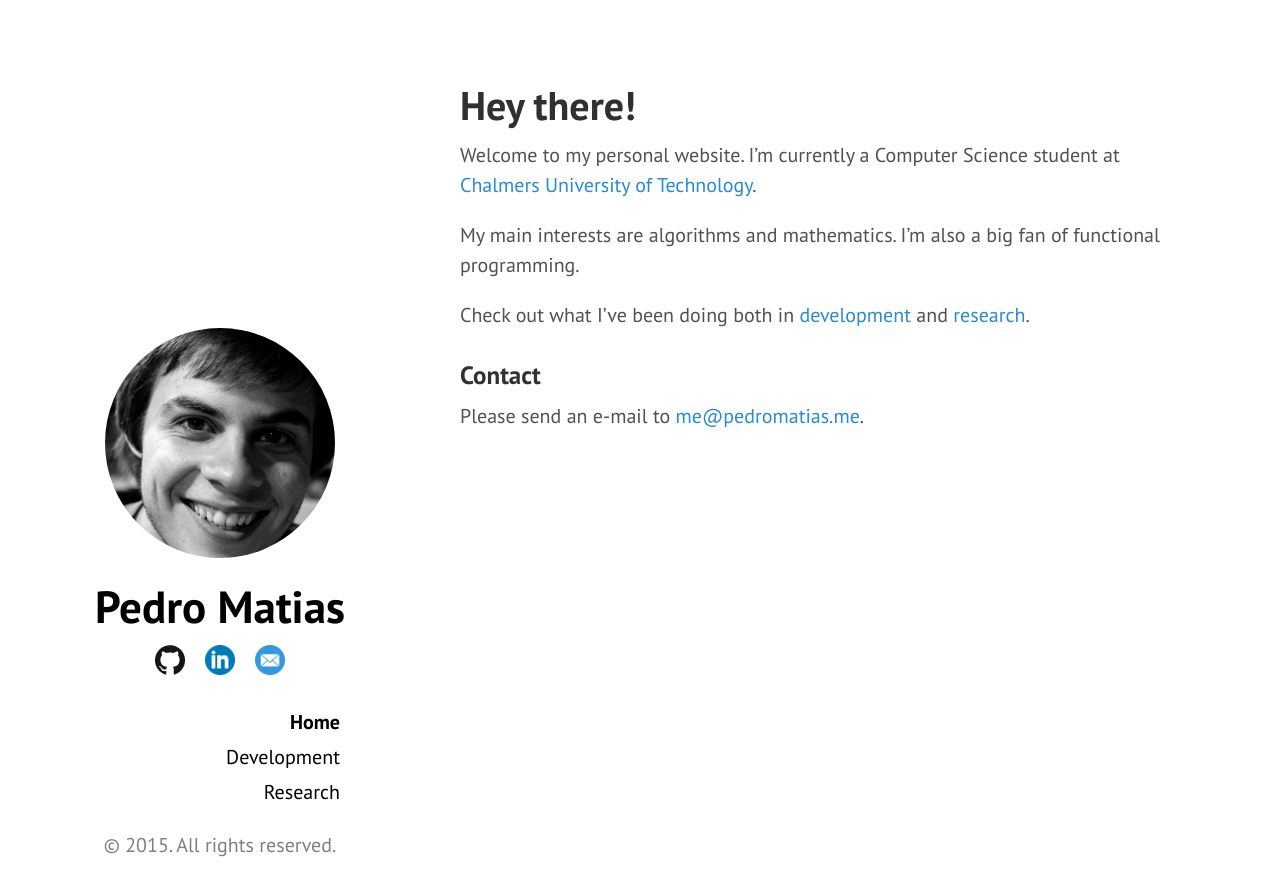
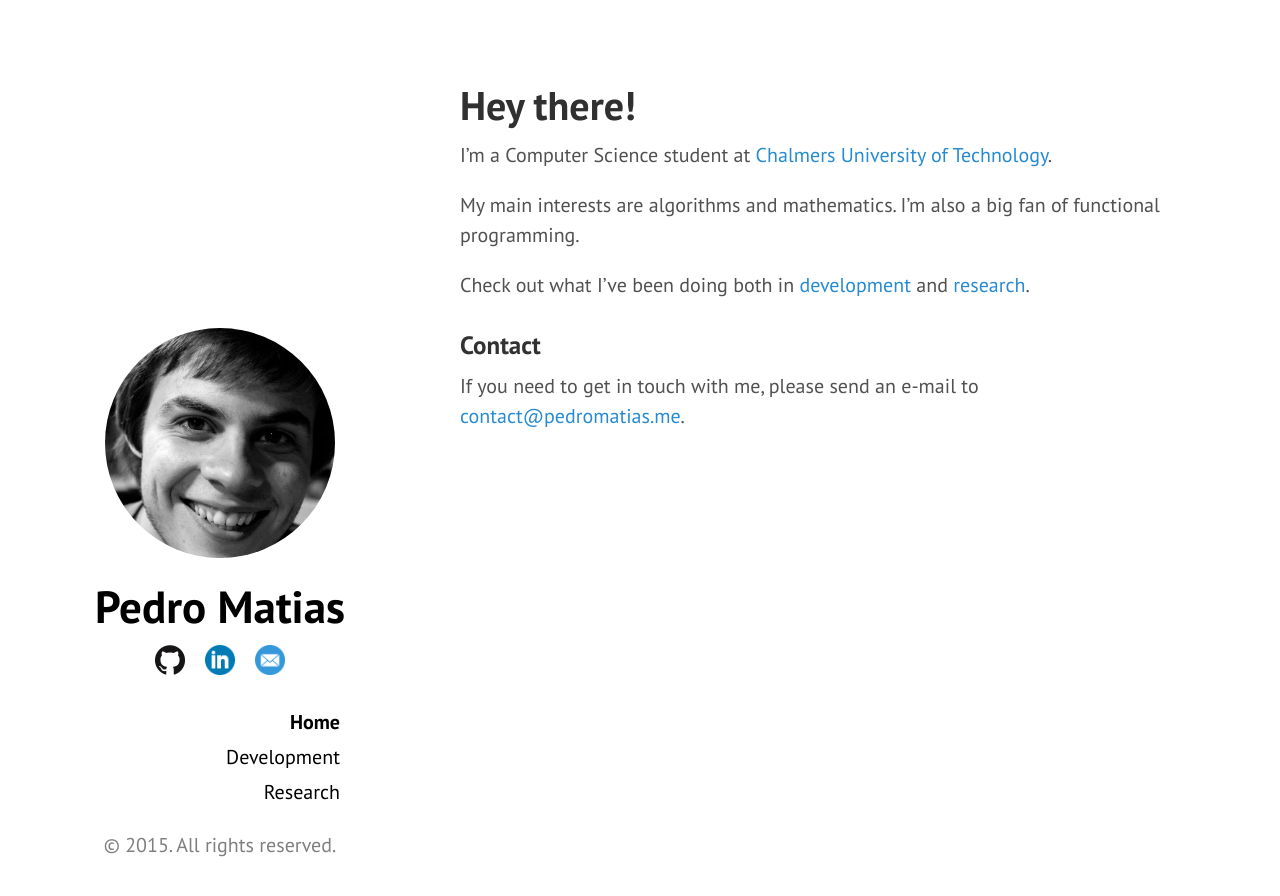
Before and after one commit to zydeon/zydeon.github.io, a Jekyll site: the page built from index.md, in a window 1280 px wide. Shown: the top 896 px of the page. Built offline with Jekyll 4.4.1, drawn with Linux system fonts in a browser that asks for light colours; nearby versions of some CDN libraries; some web fonts are replaced.

Commit message:
new favicon + changed index.md

```diff
--- a/index.md
+++ b/index.md
@@ -3,7 +3,7 @@
 title: Hey there!
 ---
 
-Welcome to my personal website. I'm currently a Computer Science student at [Chalmers University of Technology](http://www.chalmers.se).
+I'm a Computer Science student at [Chalmers University of Technology](http://www.chalmers.se).
 
 My main interests are algorithms and mathematics. I'm also a big fan of functional programming.
 
@@ -11,4 +11,4 @@
 
 ### Contact
 
-Please send an e-mail to <a href="mailto:me@pedromatias.me">me@pedromatias.me</a>.
+If you need to get in touch with me, please send an e-mail to <a href="mailto:contact@pedromatias.me">contact@pedromatias.me</a>.
```
Also changed, not shown: assets/icons/favicon.ico, 1 other file.
